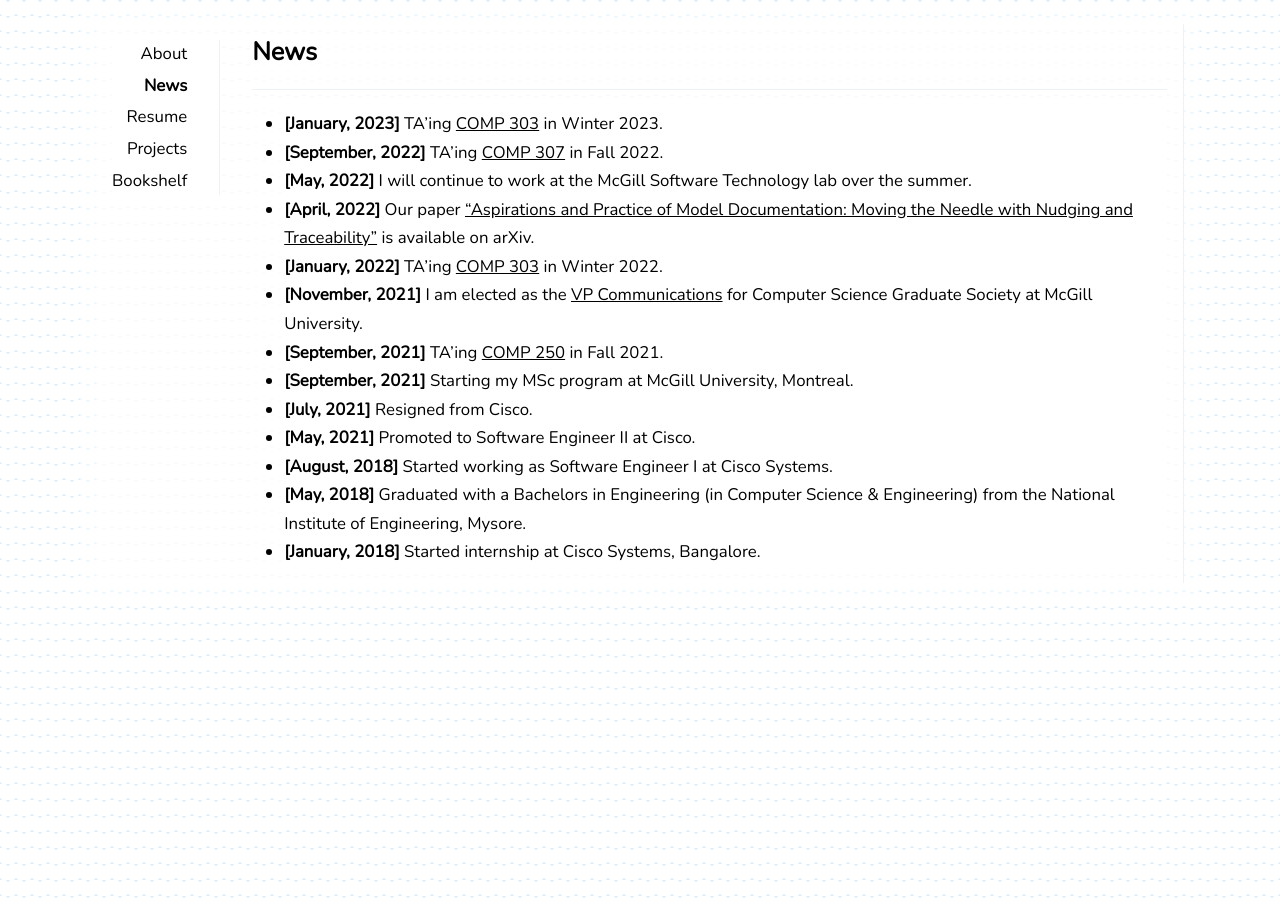
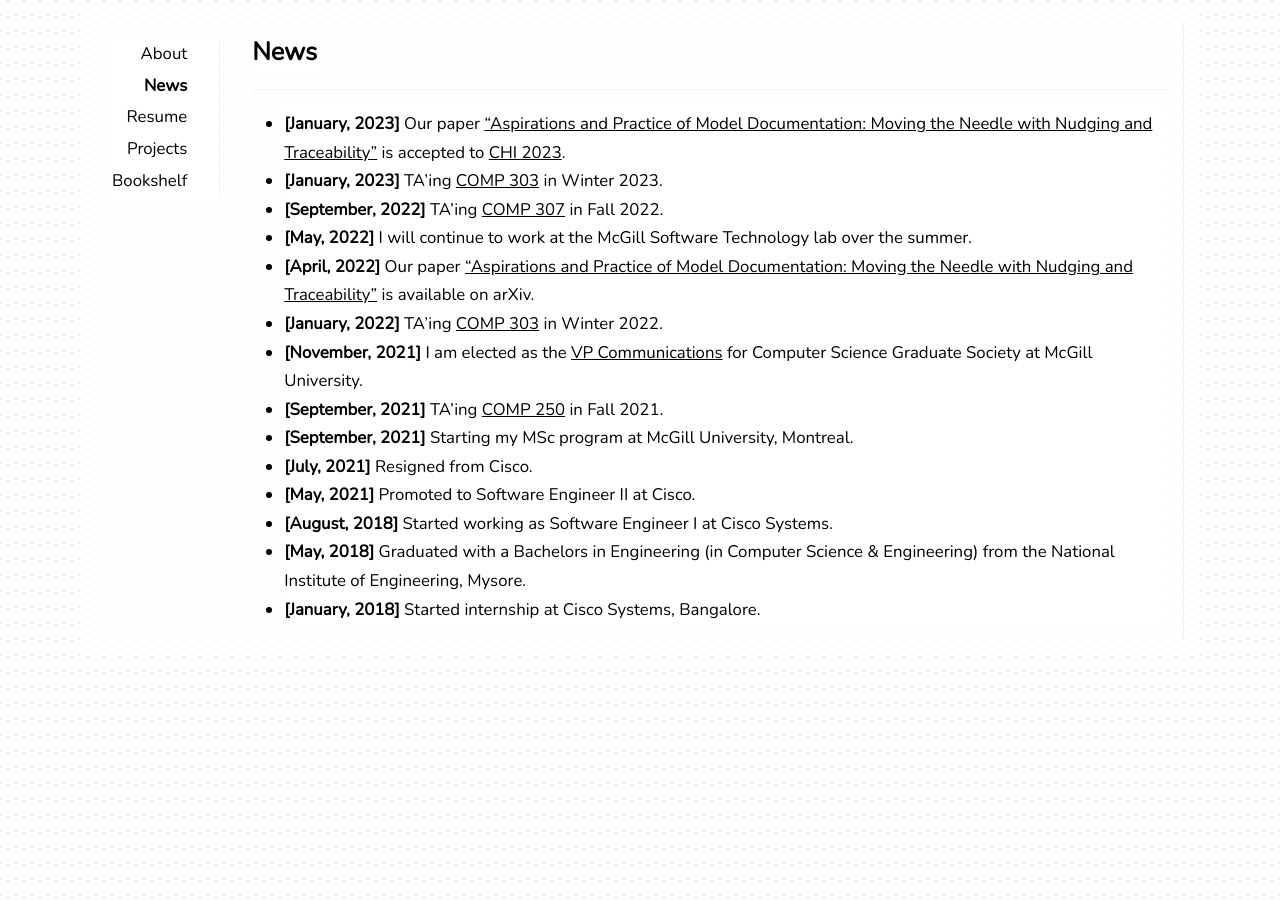
Before and after one commit to avinashbhat/avinashbhat.github.io, a Jekyll site: the page built from _pages/news.md, in a window 1280 px wide. Built offline with Jekyll 4.4.1, drawn with Linux system fonts in a browser that asks for light colours; nearby versions of some CDN libraries.

Commit message:
Updated the CHI paper in news

```diff
--- a/_pages/news.md
+++ b/_pages/news.md
@@ -3,6 +3,7 @@ layout: page
 title: News
 published: true
 ---
+- **[January, 2023]** Our paper <a href="https://arxiv.org/abs/2204.06425">"Aspirations and Practice of Model Documentation: Moving the Needle with Nudging and Traceability"</a> is accepted to <a href="https://chi2023.acm.org/">CHI 2023</a>.
 - **[January, 2023]** TA'ing [COMP 303](https://github.com/jin-guo/COMP303) in Winter 2023.
 - **[September, 2022]** TA'ing [COMP 307](https://www.mcgill.ca/study/2022-2023/courses/comp-307) in Fall 2022.
 - **[May, 2022]** I will continue to work at the McGill Software Technology lab over the summer.
```
